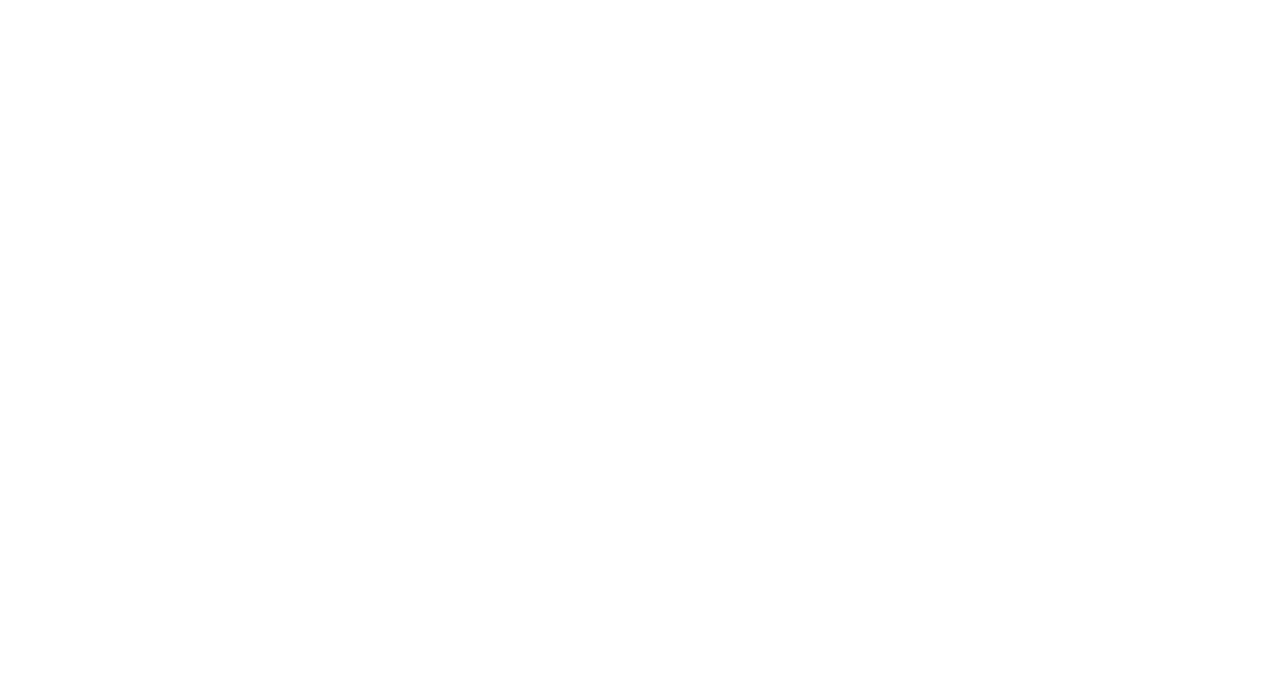
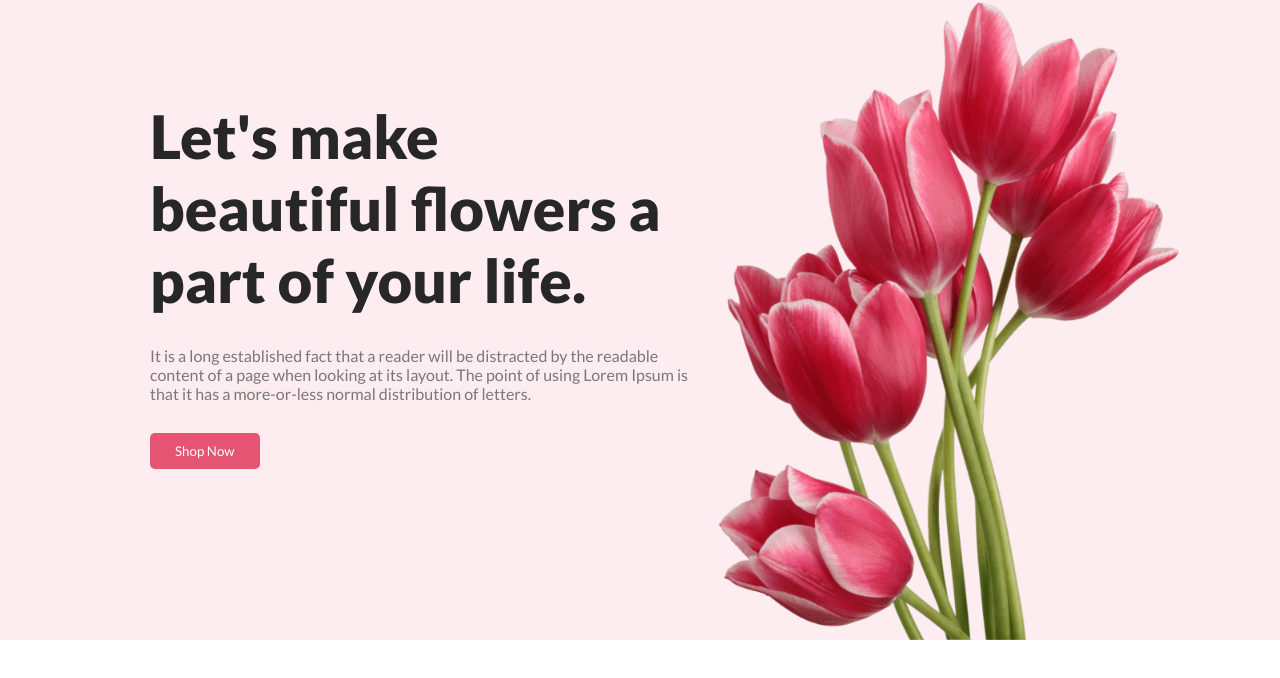
Before and after one commit to sumaiya-rahman-chowdhury/candy-shop-website, a plain HTML site: page index.html in a window 1280 px wide. Drawn offline with Linux system fonts and the light colour scheme.

Commit message:
header done

```diff
--- a/index.html
+++ b/index.html
@@ -4,9 +4,26 @@
     <meta charset="UTF-8">
     <meta name="viewport" content="width=device-width, initial-scale=1.0">
     <title>flower shop website</title>
+    <link rel="preconnect" href="https://fonts.googleapis.com">
+<link rel="preconnect" href="https://fonts.gstatic.com" crossorigin>
+<link href="https://fonts.googleapis.com/css2?family=Lato:wght@400;700;900&family=Open+Sans:ital,wght@0,400;0,700;0,800;1,400&family=Work+Sans:wght@400;500;600;700;800&display=swap" rel="stylesheet">
     <link rel="stylesheet" href="style.css">
 </head>
 <body>
+    <header>
+        <div class="header">
+            <div class="text-part">
+                <h1 class="header-title">Let's make <br> beautiful flowers a <br>part of your life.</h1>
+                <p class="header-description">It is a long established fact that a reader will be distracted by the readable <br> content of a page when looking at its layout. The point of using Lorem Ipsum is<br> that it has a more-or-less normal distribution of letters.</p>
+                <button class="btn">Shop Now</button>
+            </div>
+        </div>
+    </header>
+    <main>
 
+    </main>
+    <footer>
+
+    </footer>
 </body>
 </html>
--- a/style.css
+++ b/style.css
@@ -0,0 +1,39 @@
+*{
+    margin: 0px;
+    padding: 0px;
+    font-family: 'Lato', sans-serif;
+}
+.header{
+    width: 100%;
+    height: 80vh;
+    background-color: rgba(229, 84, 115, 0.10);
+    display: flex;
+    background-image: url('Flower Asset/pngwing 10.png');
+    background-position: 90% 70%;
+    background-repeat:no-repeat ;
+    background-size: contain;
+
+}
+.header-title{
+    color: #272727;
+    font-weight: 800;
+    font-size: 60px;
+
+}
+.header-description{
+    color: rgba(39, 39, 39, 0.60);
+    font-weight: 400;
+    margin-top: 30px;
+    margin-bottom: 30px;
+}
+.text-part{
+margin-left: 150px;
+margin-top: 100px;
+}
+.btn{
+ padding: 10px 25px;
+ border-radius: 5px;
+ border: 0px;
+ color: white;
+ background-color: #E55473;
+}
```
Also changed, not shown: Flower Asset/Flower 01.png (added), Flower Asset/Group 57.png (added), Flower Asset/Group 58.png (added), Flower Asset/Group 59.png (added), Flower Asset/Rectangle 4.png (added), Flower Asset/Rectangle 5.png (added), Flower Asset/Rectangle 6.png (added), Flower Asset/Rectangle 9.png (added), Flower Asset/pngwing 10.png (added), Flower Asset/pngwing 5.png (added), Flower Asset/pngwing 6.png (added), Flower Asset/pngwing 7.png (added), Flower Asset/pngwing 8.png (added).
